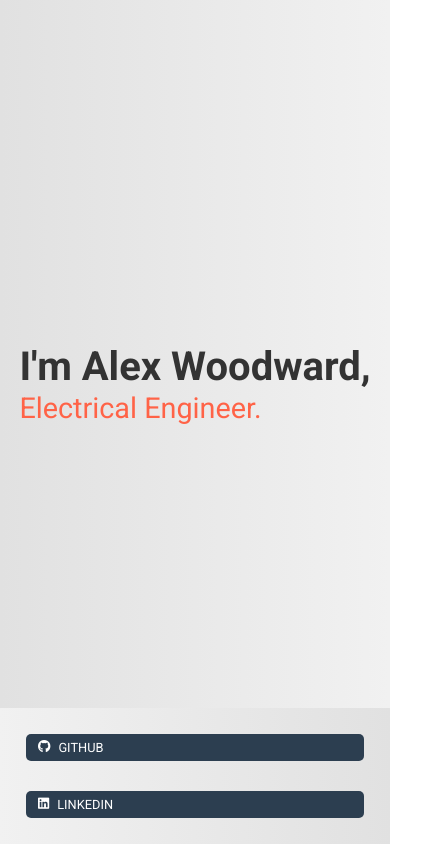
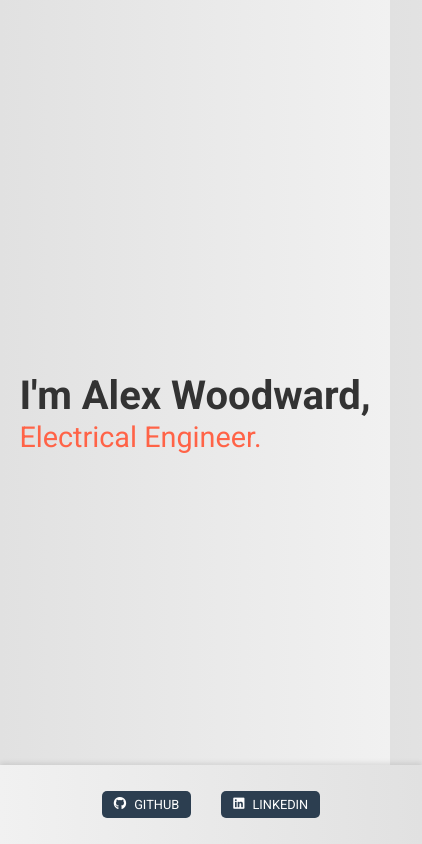
Before and after one commit to alex-woodward/alex-woodward.github.io, a plain HTML site: page index.html in a window 390 px wide. Shown: the whole page, 422 px wide, since content can reach past the window. Drawn offline with Linux system fonts and the light colour scheme.

Commit message:
Adjusted footer for proper scaling.

```diff
--- a/styles.css
+++ b/styles.css
@@ -13,7 +13,7 @@ body {
 
 /* Main Content */
 main {
-    flex: 1;
+    flex: 1; /* Take up available space between header and footer */
     display: flex;
     flex-direction: column;
     justify-content: center;
@@ -81,6 +81,10 @@ footer {
     background: linear-gradient(to right, #f1f1f1, #e1e1e1); /* Slightly darker than main background */
     text-align: center;
     padding: 1rem;
+    flex-shrink: 0; /* Ensure footer stays at the bottom */
+    width: 100%;
+    box-shadow: 0 -2px 5px rgba(0, 0, 0, 0.1); /* Add subtle shadow */
+    position: relative;
 }
 
 /* Container for buttons in the footer */
@@ -88,6 +92,7 @@ footer {
     display: flex;
     justify-content: center;
     gap: 20px; /* Space between buttons */
+    flex-wrap: wrap; /* Allows buttons to wrap if needed but stay side by side */
 }
 
 /* Responsive adjustments for tablets and small screens */
@@ -121,9 +126,10 @@ footer {
         padding: 6px 12px;
     }
 
-    /* Footer buttons stack vertically on small screens */
+    /* Ensure buttons remain side by side on mobile */
     .footer-buttons {
-        flex-direction: column;
-        gap: 10px;
+        flex-direction: row;
+        flex-wrap: nowrap; /* Prevent wrapping */
+        gap: 10px; /* Smaller gap for mobile */
     }
 }
```
